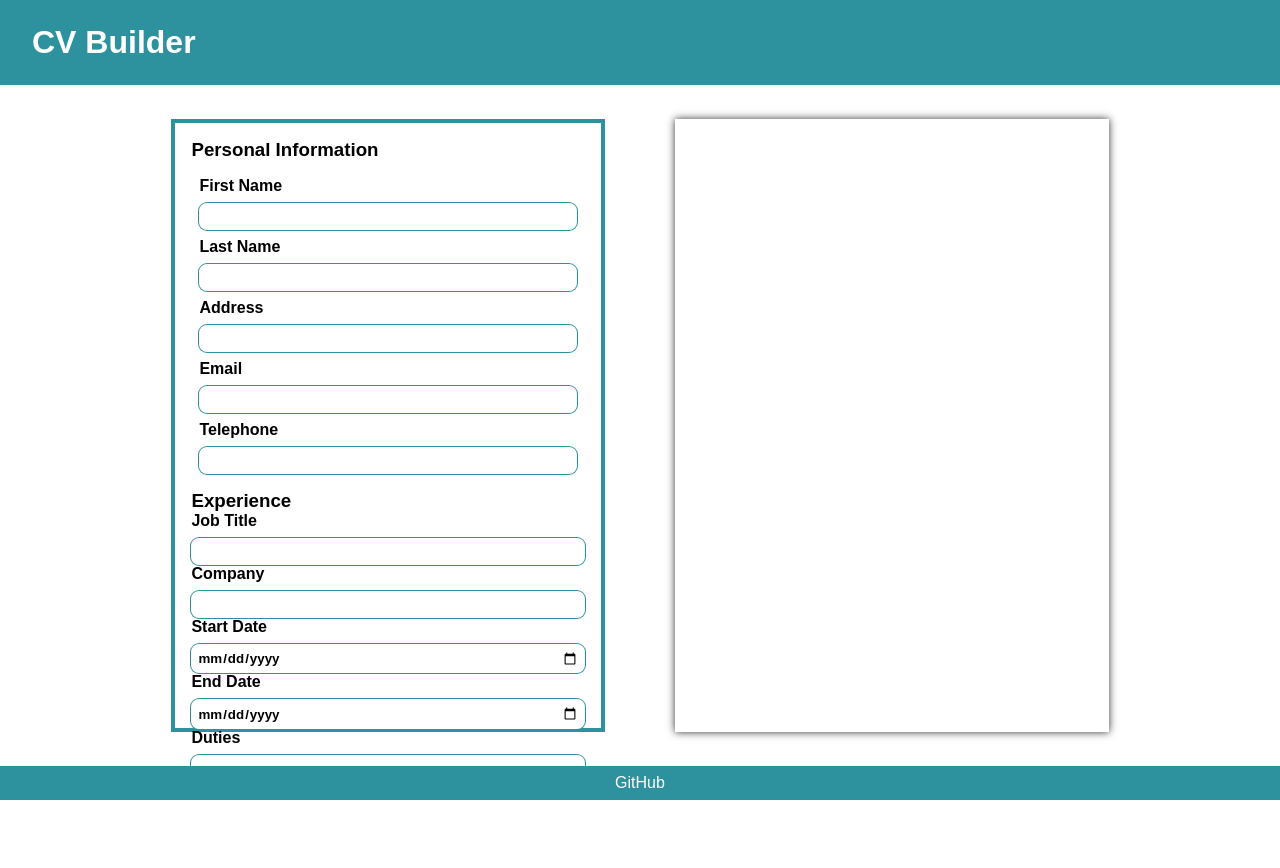
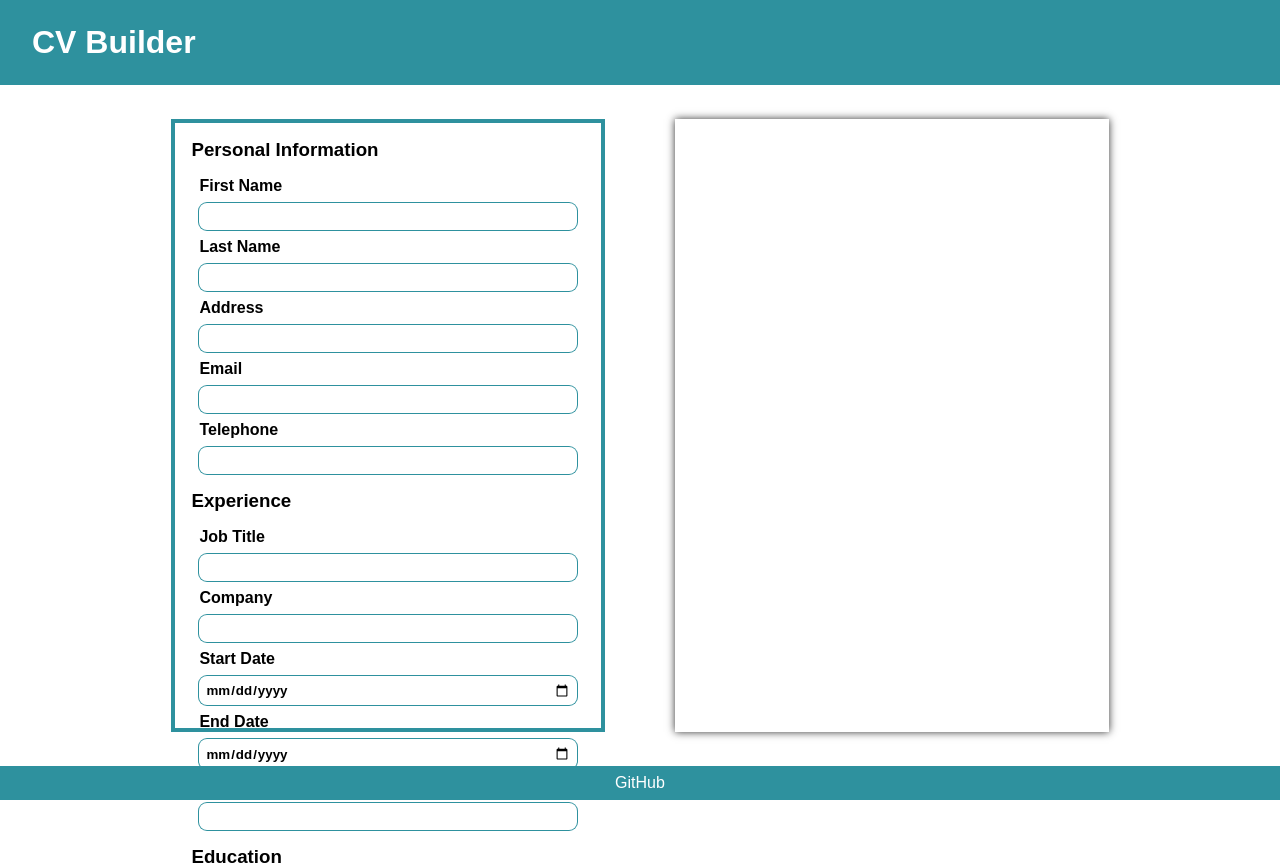
Before and after one commit to bkwong315/cv-application, a React app: page / in a window 1280 px wide. Before the commit the page ends 804 px from the top, so only its background shows below. Built offline with nearby package versions, Linux system fonts and the light colour scheme; the HTML template or start-up script is replaced by a standard one.

Commit message:
Add editor-item-grid mixin

```diff
--- a/src/components/ExpEditor/ExpItem.scss
+++ b/src/components/ExpEditor/ExpItem.scss
@@ -0,0 +1,5 @@
+@import '../../globals.scss';
+
+.exp-item {
+  @include editor-item-grid;
+}
--- a/src/components/PersonalInfoEditor/PersonalInfoEditor.scss
+++ b/src/components/PersonalInfoEditor/PersonalInfoEditor.scss
@@ -1,5 +1,5 @@
+@import '../../globals.scss';
+
 .personal-info-editor {
-  display: grid;
-  padding: 1rem 0.5rem;
-  gap: 0.5rem;
+  @include editor-item-grid;
 }
--- a/src/globals.scss
+++ b/src/globals.scss
@@ -20,3 +20,9 @@ $primary-color: rgb(46, 145, 158);
   max-width: 40vw;
   height: 90%;
 }
+
+@mixin editor-item-grid {
+  display: grid;
+  padding: 1rem 0.5rem;
+  gap: 0.5rem;
+}
```
